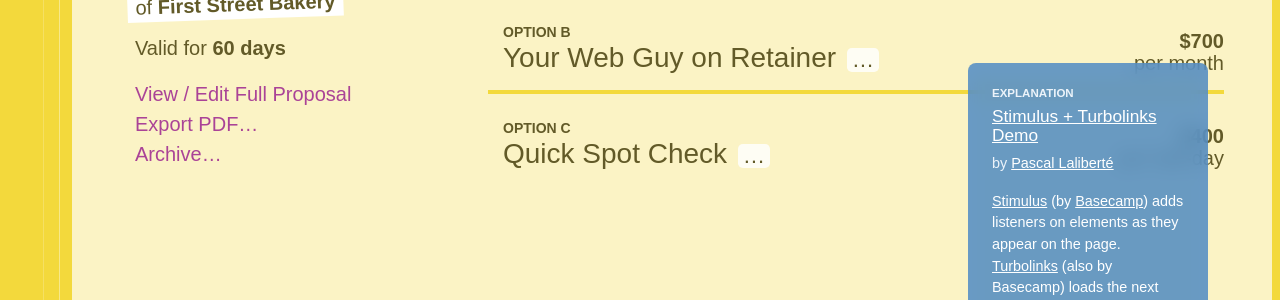
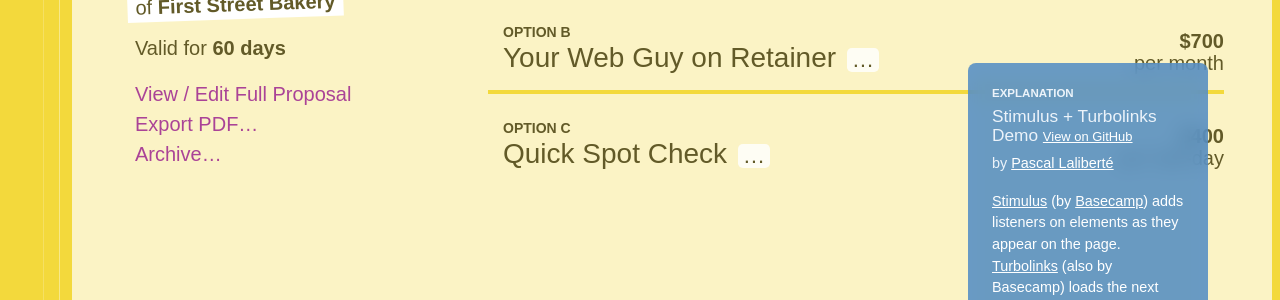
Before and after one commit to pascallaliberte/stimulus-turbolinks-demo, a Jekyll site: the page built from index.html, in a window 1280 px wide. Shown: the part 292-592 px from the top of the page. Built offline with Jekyll 4.4.1, drawn with Linux system fonts in a browser that asks for light colours; some web fonts are replaced.

Commit message:
Change explanations to 'View on GitHub' link

```diff
--- a/_sass/includes/_demo-explanations.scss
+++ b/_sass/includes/_demo-explanations.scss
@@ -55,6 +55,9 @@
 
   h1 {
     font-size: 1.2em;
+    .github-link {
+      font-size: 0.75em;
+    }
   }
 
   a {
--- a/clients/index.html
+++ b/clients/index.html
@@ -24,7 +24,7 @@ section: clients
     <button class="d-inline-block d-md-none btn btn-link text-uppercase demo-explanations-toggle" data-target="collapse.button" data-action="click->collapse#toggle" data-alt-text="Hide" aria-expanded="false">Show</button>
 
     <h2 class="demo-explanations-label text-uppercase">Explanation</h2>
-    <h1><a href="{{ site.github.repository_url }}">Stimulus + Turbolinks Demo</a></h1>
+    <h1>Stimulus + Turbolinks Demo <a class="github-link" href="{{ site.github.repository_url }}">View on GitHub</a></h1>
     <p>by <a href="http://pascallaliberte.me/">Pascal Laliberté</a></p>
     <p class="demo-intro"><a href="https://github.com/stimulusjs/stimulus">Stimulus</a> (by <a href="https://basecamp.com/">Basecamp</a>) adds listeners on elements as they appear on the page. <a href="https://github.com/turbolinks/turbolinks">Turbolinks</a> (also by Basecamp) loads the next page via pjax. All the HTML is rolled server-side.</p>
     <div class="demo-suggestions">
--- a/index.html
+++ b/index.html
@@ -57,7 +57,7 @@ section: proposals
     <button class="d-inline-block d-md-none btn btn-link text-uppercase demo-explanations-toggle" data-target="collapse.button" data-action="click->collapse#toggle" data-alt-text="Hide" aria-expanded="false">Show</button>
 
     <h2 class="demo-explanations-label text-uppercase">Explanation</h2>
-    <h1><a href="{{ site.github.repository_url }}">Stimulus + Turbolinks Demo</a></h1>
+    <h1>Stimulus + Turbolinks Demo <a class="github-link" href="{{ site.github.repository_url }}">View on GitHub</a></h1>
     <p>by <a href="http://pascallaliberte.me/">Pascal Laliberté</a></p>
     <p class="demo-intro"><a href="https://github.com/stimulusjs/stimulus">Stimulus</a> (by <a href="https://basecamp.com/">Basecamp</a>) adds listeners on elements as they appear on the page. <a href="https://github.com/turbolinks/turbolinks">Turbolinks</a> (also by Basecamp) loads the next page via pjax. All the HTML is rolled server-side.</p>
     <div class="demo-suggestions">
```
